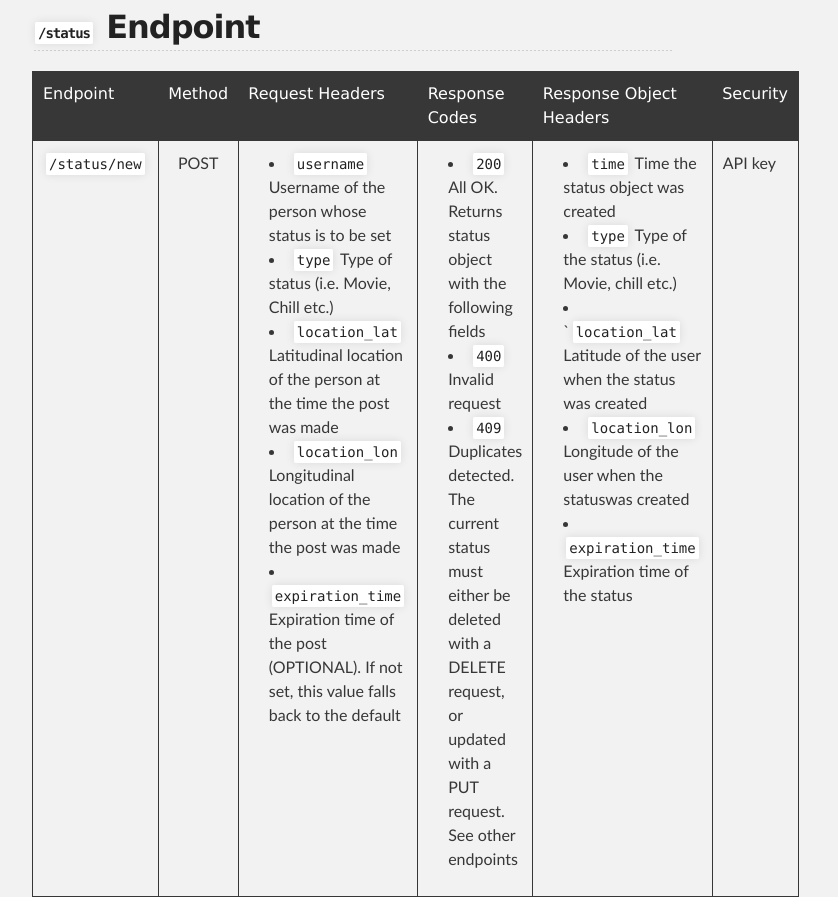
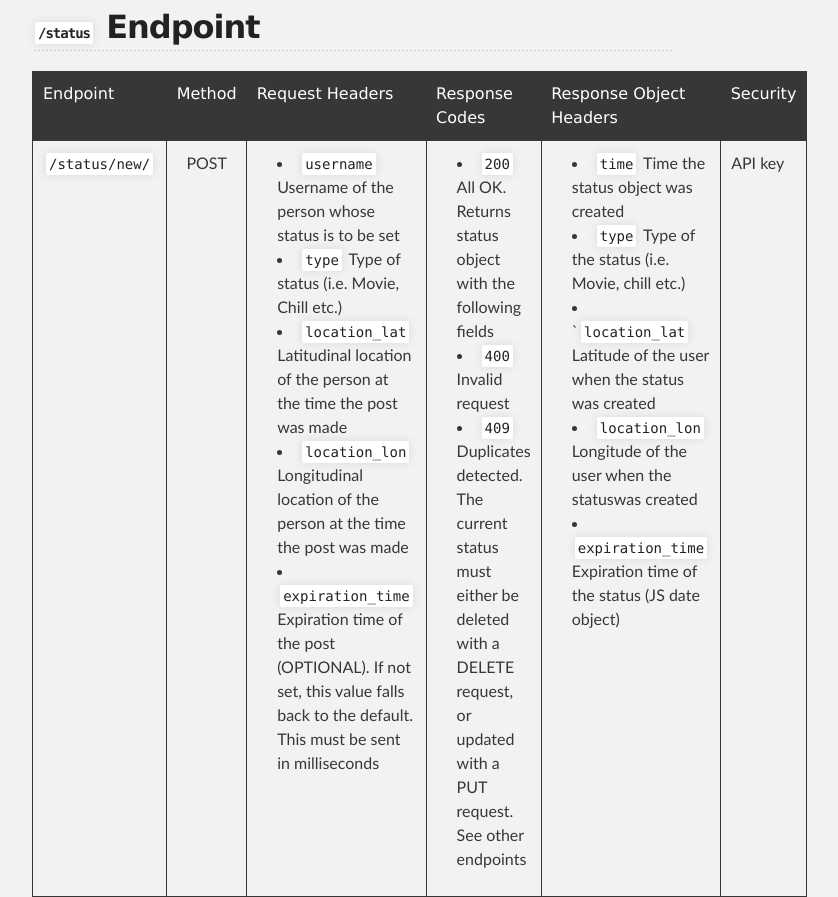
Before and after one commit to rukmal/Rendezvous-API, a plain HTML site: page index.html in a window 1280 px wide. Shown: the part 4166-5063 px from the top of the page, without its empty margins (288-1126 px from the left). Drawn offline with Linux system fonts and the light colour scheme.

```diff
--- a/index.html
+++ b/index.html
@@ -237,7 +237,7 @@
 <th align="left">Security</th>
 </tr></thead>
 <tbody><tr>
-<td align="left"><code>/status/new</code></td>
+<td align="left"><code>/status/new/</code></td>
 <td align="center">POST</td>
 <td align="left"><ul>
 <li>
@@ -249,7 +249,7 @@
 <li>
 <code>location_lon</code> Longitudinal location of the person at the time the post was made</li>
 <li>
-<code>expiration_time</code> Expiration time of the post (OPTIONAL). If not set, this value falls back to the default</li>
+<code>expiration_time</code> Expiration time of the post (OPTIONAL). If not set, this value falls back to the default. This must be sent in milliseconds</li>
 </ul></td>
 <td align="left"><ul>
 <li>
@@ -268,7 +268,7 @@
 <li>
 <code>location_lon</code> Longitude of the user when the statuswas created</li>
 <li>
-<code>expiration_time</code> Expiration time of the status</li>
+<code>expiration_time</code> Expiration time of the status (JS date object)</li>
 </ul></td>
 <td align="left">API key</td>
 </tr></tbody>
```
Also changed, not shown: params.json (+1 -1 lines).
